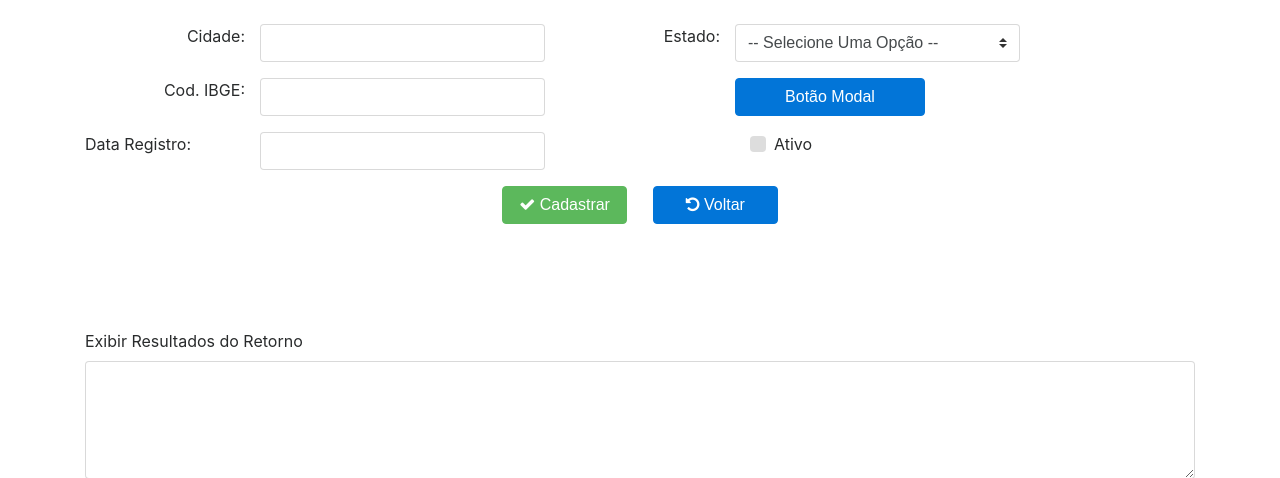
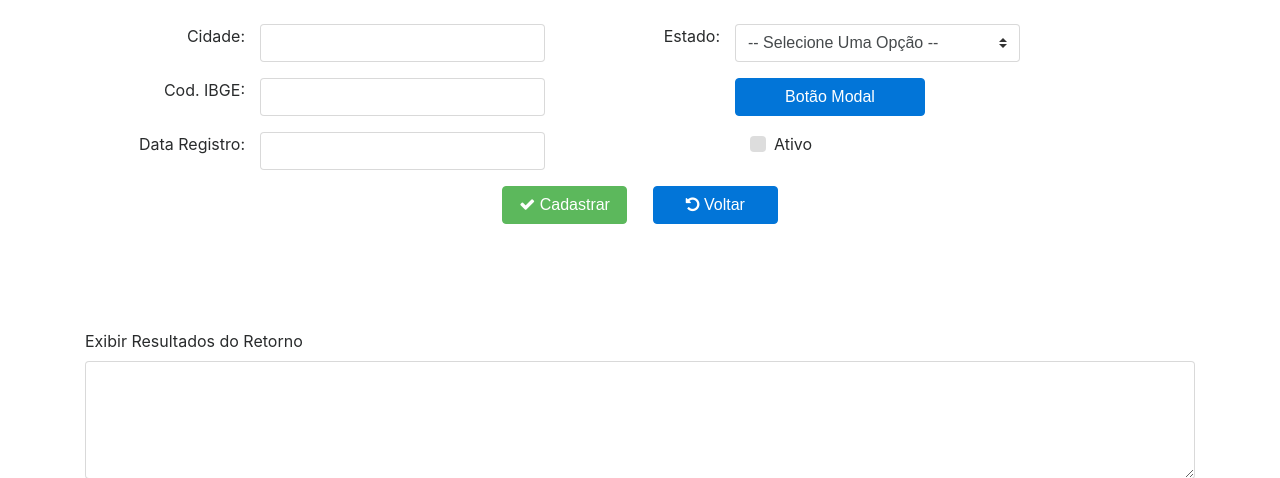
Before and after one commit to erikseyti/TesteTadaSoftware, a Flask app: page /nfe/cidade/ in a window 1280 px wide. Shown: the top 478 px of the page. Run offline with Flask 2, Linux system fonts and the light colour scheme; some libraries are stand-ins or nearby versions.

Commit message:
arrumado a label de Data Registro

```diff
--- a/app/templates/nfe/cidade.html
+++ b/app/templates/nfe/cidade.html
@@ -59,7 +59,7 @@
     </div>
 
     <div class="form-group row">
-        <label for="cidade" class="col-2" id="dataregistrolabel">Data Registro:</label>
+        <label for="cidade" class="col-2 text-right" id="dataregistrolabel">Data Registro:</label>
         <input type="text" class="col-3 form-control" name="Data Registro" id="dataregistro">
 
         <div class="col-2"></div>
```
